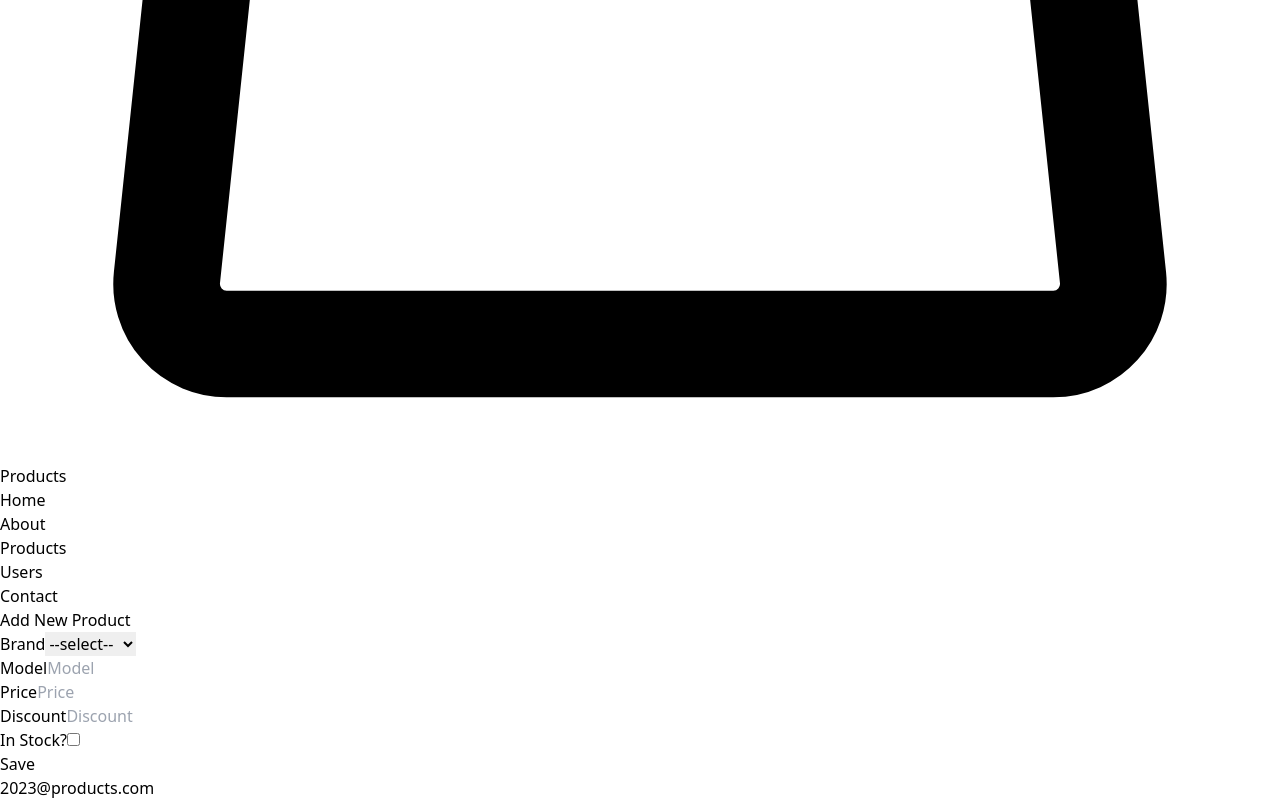
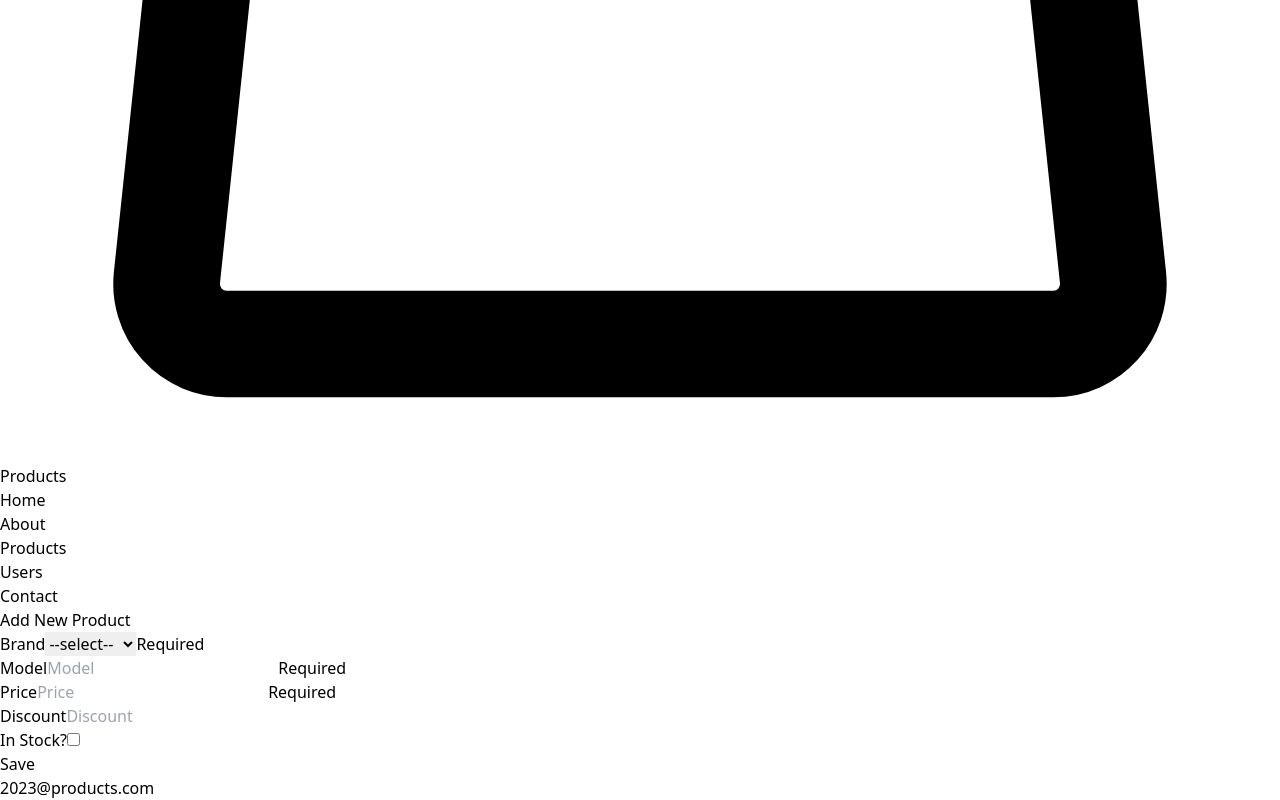
Before and after one commit to mujeeb517/react-b1-dec-23, a React (Vite) app: page /products/new in a window 1280 px wide. Shown: the part 816-1616 px from the top of the page. Built offline with nearby package versions, Linux system fonts and the light colour scheme.

Commit message:
validations

```diff
--- a/src/products/NewProduct.jsx
+++ b/src/products/NewProduct.jsx
@@ -1,4 +1,4 @@
-import { useState } from "react";
+import { isValidElement, useState } from "react";
 import { useNavigate } from "react-router-dom";
 
 import ShouldRender from '../util/ShouldRender';
@@ -22,13 +22,21 @@ function NewProduct() {
     const [success, setSuccess] = useState(false);
 
     const onInputChange = (e) => {
+        console.log(e.target.value);
         setProduct({
             ...product,
             [e.target.name]: e.target.value
         });
     };
 
+    const isValid = () => {
+        return product.brand
+            && product.model
+            && product.price;
+    };
+
     const onSave = async () => {
+        if (!isValid()) return;
         try {
             const payload = { ...product, inStock: product.inStock === 'on' };
             await axios.post('/api/products', payload);
@@ -54,21 +62,30 @@ function NewProduct() {
         <div className="mt-4 flex flex-col">
             <label>Brand</label>
             <select value={product.brand} onChange={onInputChange} name="brand" className="border p-2 rounded">
-                <option>--select--</option>
+                <option value="">--select--</option>
                 <option value="Apple">Apple</option>
                 <option value="Samsung">Samsung</option>
                 <option value="Google">Google</option>
                 <option value="Xiomi">Xiomi</option>
                 <option value="Vivo">Vivo</option>
             </select>
+            <ShouldRender cond={!product.brand}>
+                <span className="m-1 text-sm text-red-500">Required</span>
+            </ShouldRender>
         </div>
         <div className="mt-4 flex flex-col">
             <label>Model</label>
-            <input value={product.model} onChange={onInputChange} name="model" className="border p-2 rounded" type="text" placeholder="Model" />
+            <input value={product.model} onChange={onInputChange} name="model" className={product.model ? "border border-green-500 p-2 rounded" : "border border-red-400 p-2 rounded"} type="text" placeholder="Model" />
+            <ShouldRender cond={!product.model}>
+                <span className="m-1 text-sm text-red-500">Required</span>
+            </ShouldRender>
         </div>
         <div className="mt-4 flex flex-col">
             <label>Price</label>
             <input value={product.price} onChange={onInputChange} name="price" className="border p-2 rounded" type="text" placeholder="Price" />
+            <ShouldRender cond={!product.price}>
+                <span className="m-1 text-sm text-red-500">Required</span>
+            </ShouldRender>
         </div>
         <div className="mt-4 flex flex-col">
             <label>Discount</label>
```
